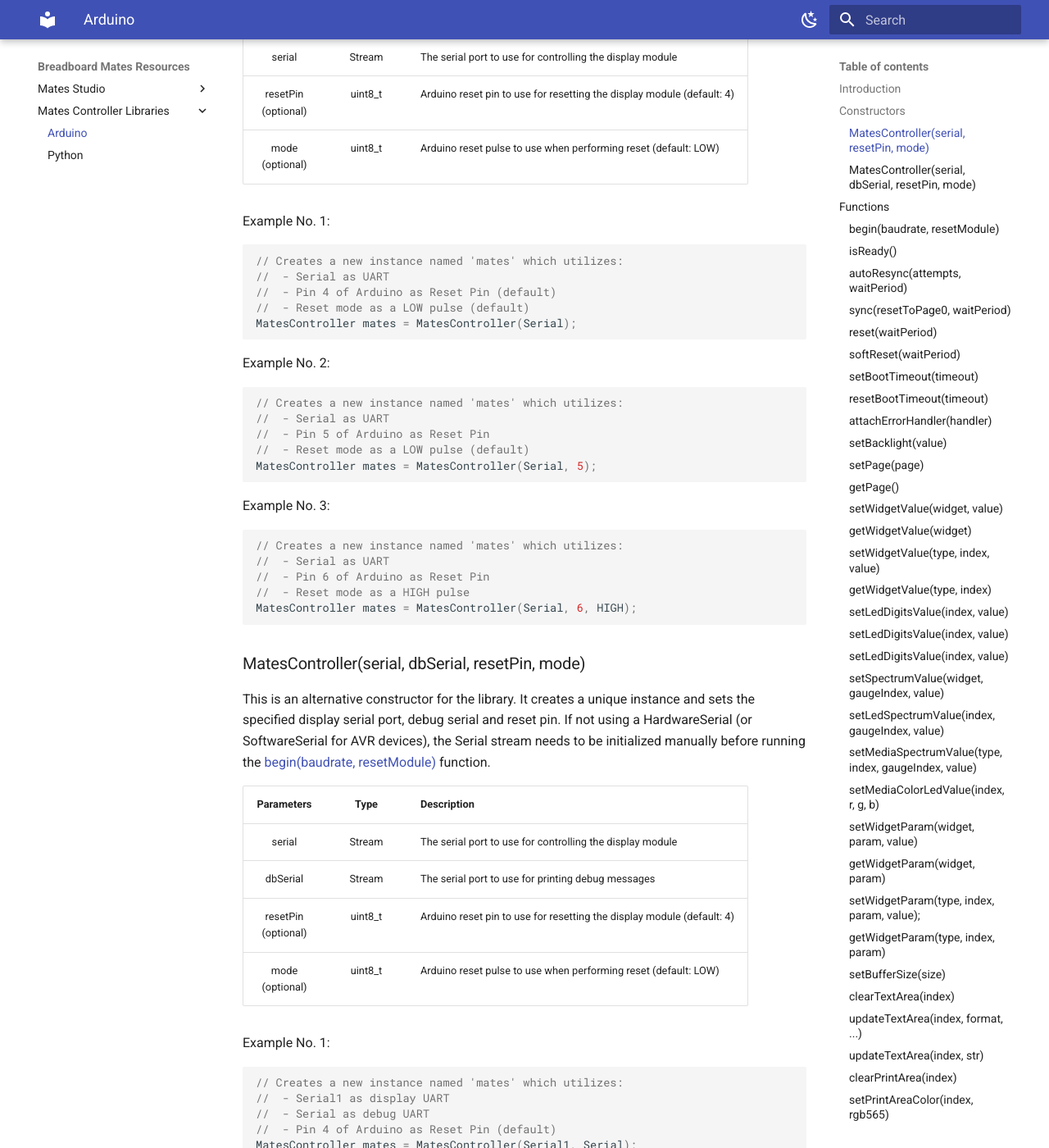
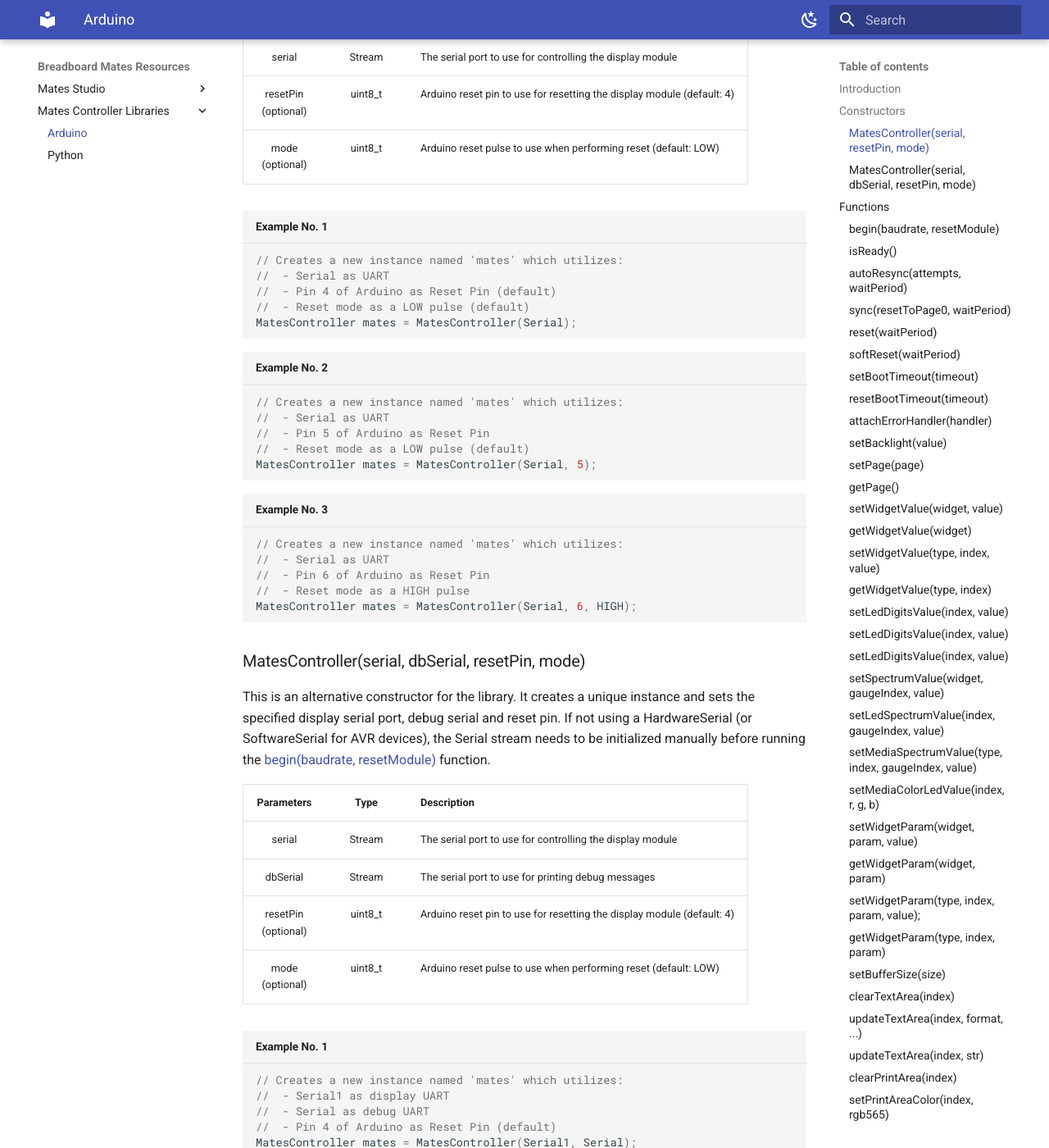
Before and after one commit to iSOLveIT/mkdocs-gen, an MkDocs documentation site: the page built from docs/controller/arduino-mates-controller.md, in a window 1280 px wide and 1400 px high, scrolled down 712 px. Shown: the whole window at 82% size. Built offline with MkDocs 1.6.1 and Material for MkDocs 9.7.7, drawn with Linux system fonts in a browser that asks for light colours; some of the changed text lies outside the part shown.

Commit message:
Changed 'Example' label to title of code blocks

````diff
--- a/docs/controller/arduino-mates-controller.md
+++ b/docs/controller/arduino-mates-controller.md
@@ -23,9 +23,7 @@
 | resetPin<br/>(optional) | uint8_t | Arduino reset pin to use for resetting the display module (default: 4) |
 | mode<br/>(optional)     | uint8_t | Arduino reset pulse to use when performing reset (default: LOW)        |
 
-Example No. 1:
-
-```cpp
+```cpp title="Example No. 1"
 // Creates a new instance named 'mates' which utilizes:
 //  - Serial as UART
 //  - Pin 4 of Arduino as Reset Pin (default)
@@ -33,9 +31,7 @@
 MatesController mates = MatesController(Serial);
 ```
 
-Example No. 2:
-
-```cpp
+``` cpp title="Example No. 2"
 // Creates a new instance named 'mates' which utilizes:
 //  - Serial as UART
 //  - Pin 5 of Arduino as Reset Pin
@@ -43,9 +39,7 @@
 MatesController mates = MatesController(Serial, 5);
 ```
 
-Example No. 3:
-
-```cpp
+```cpp title="Example No. 3"
 // Creates a new instance named 'mates' which utilizes:
 //  - Serial as UART
 //  - Pin 6 of Arduino as Reset Pin
@@ -65,9 +59,7 @@
 | resetPin<br/>(optional) | uint8_t | Arduino reset pin to use for resetting the display module (default: 4) |
 | mode<br/>(optional)     | uint8_t | Arduino reset pulse to use when performing reset (default: LOW)        |
 
-Example No. 1:
-
-```cpp
+```cpp title="Example No. 1"
 // Creates a new instance named 'mates' which utilizes:
 //  - Serial1 as display UART
 //  - Serial as debug UART
@@ -75,9 +67,7 @@
 MatesController mates = MatesController(Serial1, Serial);
 ```
 
-Example No. 2:
-
-```cpp
+```cpp title="Example No. 2"
 // Creates a new instance named 'mates' which utilizes:
 //  - Serial1 as display UART
 //  - Serial as debug UART
@@ -111,23 +101,17 @@
 
 **Return:** success or failure (_boolean_)
 
-Example No. 1:
-
-```cpp
+```cpp title="Example No. 1"
 // Initializes display serial port with 9600 (default) and resets the display
 mates.begin();
 ```
 
-Example No. 2:
-
-```cpp
+```cpp title="Example No. 2"
 // Initializes display serial port with 115200 baud and resets the display
 mates.begin(115200);
 ```
 
-Example No. 3:
-
-```cpp
+```cpp title="Example No. 3"
 // Initializes display serial port with 19200 baud and skips reset
 mates.begin(19200, false);
 ```
@@ -145,9 +129,7 @@
 
 **Return:** sync status (_boolean_)
 
-Example:
-
-```cpp
+```cpp title="Example"
 // Check if the module is in sync
 if (mates.isReady()) {
     // Write to or read from widgets
@@ -168,16 +150,12 @@
 
 **Return:** none
 
-Example No. 1:
-
-```cpp
+```cpp title="Example No. 1"
 // Setup 3 automatic attempts to resync with default timeout
 mates.autoResync(3);
 ```
 
-Example No. 2:
-
-```cpp
+```cpp title="Example No. 2"
 // Setup 5 automatic attempts to resync with 10000ms timeout
 mates.autoResync(5, 10000);
 ```
@@ -194,9 +172,7 @@
 
 **Return:** success or failure (_boolean_)
 
-Example No. 1:
-
-```cpp
+```cpp title="Example No. 1"
 // Attempts to synchronize with the display
 if (mates.sync()) {
     // Do something if synchronization was successful
@@ -205,9 +181,7 @@
 }
 ```
 
-Example No. 2:
-
-```cpp
+```cpp title="Example No. 2"
 // Attempts to synchronize with the display
 if (mates.sync(true)) {
     // Do something if synchronization was successful
@@ -217,9 +191,7 @@
 }
 ```
 
-Example No. 3:
-
-```cpp
+```cpp title="Example No. 3"
 // Attempts to synchronize with the display with a timeout of 10000
 if (mates.sync(true, 10000)) {
     // Do something if synchronization was successful
@@ -242,17 +214,13 @@
 
 **Return:** success or failure (_boolean_)
 
-Example No 1:
-
-```cpp
+```cpp title="Example No. 1"
 // Reset the display and wait for
 mates.reset(); // a period of 5 seconds (default)
                // (actually the current boot timeout which is 5s by default)
 ```
 
-Example No 2:
-
-```cpp
+```cpp title="Example No. 2"
 // Reset the display and wait for
 mates.reset(4000); // a period of 4 seconds
 ```
@@ -270,16 +238,12 @@
 
 **Return:** success or failure (_boolean_)
 
-Example No 1:
-
-```cpp
+```cpp title="Example No. 1"
 // Reset the display and wait for
 mates.softReset(); // a period of 5 seconds (default boot timeout)
 ```
 
-Example No 2:
-
-```cpp
+```cpp title="Example No. 2"
 // Reset the display and wait for
 mates.softReset(4000); // a period of 4 seconds
 ```
@@ -295,9 +259,7 @@
 
 **Return:** success or failure (_boolean_)
 
-Example:
-
-```cpp
+```cpp title="Example"
 mates.setBootTimeout(10000); // sets boot timeout to a period of 10 seconds
 ```
 
@@ -308,9 +270,7 @@
 
 **Return:** none
 
-Example:
-
-```cpp
+```cpp title="Example"
 mates.resetBootTimeout(); // resets boot timeout to the default period
 ```
 
@@ -325,9 +285,7 @@
 
 **Return:** none
 
-Example 1:
-
-```cpp
+```cpp title="Example No. 1"
 MatesController mates = MatesController(Serial);
 
 void matesErrorHandler(MatesError error) {
@@ -357,9 +315,7 @@
 }
 ```
 
-Example 2:
-
-```cpp
+```cpp title="Example No. 2"
 MatesController mates = MatesController(Serial);
 
 void matesErrorHandler(MatesError error) {
@@ -407,9 +363,7 @@
 
 **Return:** success or failure (_boolean_)
 
-Example:
-
-```cpp
+```cpp title="Example"
 mates.setBacklight(7); // Set backlight value to 7
 ```
 
@@ -424,9 +378,7 @@
 
 **Return:** success or failure (_boolean_)
 
-Example:
-
-```cpp
+```cpp title="Example"
 mates.setPage(1); // Navigate to Page1
 ```
 
@@ -437,9 +389,7 @@
 
 **Return:** Active page index (_uint16_t_)
 
-Example:
-
-```cpp
+```cpp title="Example"
 uint16_t activePage = mates.getPage(); // Query active page
 ```
 
@@ -455,9 +405,7 @@
 
 **Return:** success or failure (_boolean_)
 
-Example:
-
-```cpp
+```cpp title="Example"
 mates.setWidgetValue(MediaGaugeB0, 50); // Set value of MediaGaugeB0 to 50
 ```
 
@@ -476,9 +424,7 @@
 
 **Return:** Value of the specified **widget** (_int16_t_)
 
-Example:
-
-```cpp
+```cpp title="Example"
 // Query the current value of MediaLed4
 int16_t widgetVal = mates.getWidgetValue(MediaLed4);
 ```
@@ -500,9 +446,7 @@
 
 **Return:** success or failure (_boolean_)
 
-Example:
-
-```cpp
+```cpp title="Example"
 // Set value of MediaGaugeB0 to 50
 mates.setWidgetValue(MATES_MEDIA_GAUGE_B, 0, 50);
 ```
@@ -524,9 +468,7 @@
 
 **Return:** Value of the specified widget (_int16_t_)
 
-Example:
-
-```cpp
+```cpp title="Example"
 // Query the current value of MediaLed4
 int16_t widgetVal = mates.getWidgetValue(MATES_MEDIA_LED, 4);
 ```
@@ -548,9 +490,7 @@
 
 **Return:** success or failure (_boolean_)
 
-Example:
-
-```cpp
+```cpp title="Example"
 mates.setLedDigitsValue(0, 1234); // Set value of LedDigits0 to 1234
 ```
 
@@ -571,9 +511,7 @@
 
 **Return:** success or failure (_boolean_)
 
-Example:
-
-```cpp
+```cpp title="Example"
 mates.setLedDigitsValue(0, 602214076); // Set value of LedDigits0 to 602214076
 ```
 
@@ -593,9 +531,7 @@
 
 **Return:** success or failure (_boolean_)
 
-Example:
-
-```cpp
+```cpp title="Example"
 // Set value of LedDigits1 to 3.1416
 mates.setLedDigitsValue(LedDigits1, 3.1416);
 ```
@@ -617,9 +553,7 @@
 
 **Return:** success or failure (_boolean_)
 
-Example:
-
-```cpp
+```cpp title="Example"
 // Set value of gauge index 2 of LedSpectrum5 to 64
 mates.setSpectrumValue(LedSpectrum5, 2, 64);
 ```
@@ -641,9 +575,7 @@
 
 **Return:** success or failure (_boolean_)
 
-Example:
-
-```cpp
+```cpp title="Example"
 // Set value of gauge index 2 of LedSpectrum5 to 64
 mates.setLedSpectrumValue(5, 2, 64);
 ```
@@ -661,9 +593,7 @@
 
 **Return:** success or failure (_boolean_)
 
-Example:
-
-```cpp
+```cpp title="Example"
 // Set value of gauge index 3 of MediaSpectrum4 to 48
 mates.setMediaSpectrumValue(4, 3, 48);
 ```
@@ -682,9 +612,7 @@
 
 **Return:** success or failure (_boolean_)
 
-Example:
-
-```cpp
+```cpp title="Example"
 mates.setMediaColorLedValue(3, 255, 0, 0); // Set value of MediaColorLed3 to RED
 ```
 
@@ -705,9 +633,7 @@
 
 **Return:** success or failure (_boolean_)
 
-Example:
-
-```cpp
+```cpp title="Example"
 // Set GaugeA3's Background color to BLACK
 mates.setWidgetParam(GaugeA3, MATES_GAUGE_A_BG_COLOR, BLACK);
 ```
@@ -724,9 +650,7 @@
 
 **Return:** The current _param_ value of the _widget_ (int16_t)
 
-Example:
-
-```cpp
+```cpp title="Example"
 // Query the background color of GaugeA3
 int16_t paramVal = mates.getWidgetParam(GaugeA3, MATES_GAUGE_A_BG_COLOR);
 ```
@@ -745,9 +669,7 @@
 
 **Return:** success or failure (_boolean_)
 
-Example:
-
-```cpp
+```cpp title="Example"
 // Set GaugeA3's Background color to BLACK
 mates.setWidgetParam(MATES_GAUGE_A, 3, MATES_GAUGE_A_BG_COLOR, BLACK);
 ```
@@ -765,9 +687,7 @@
 
 **Return:** The current _param_ value of the widget (int16_t)
 
-Example:
-
-```cpp
+```cpp title="Example"
 // Query the background color of GaugeA3
 int16_t paramVal = mates.getWidgetParam(MATES_GAUGE_A, 3, MATES_GAUGE_A_BG_COLOR);
 ```
@@ -783,9 +703,7 @@
 
 **Return:** success or failure (boolean)
 
-Example:
-
-```cpp
+```cpp title="Example"
 // Increase buffer size to a maximum of 100 characters
 // including the null terminator
 mates.setBufferSize(100);
@@ -802,9 +720,7 @@
 
 **Return:** success or failure (_boolean_)
 
-Example:
-
-```cpp
+```cpp title="Example"
 mates.clearTextArea(6); // Clear TextArea6
 ```
 
@@ -821,15 +737,11 @@
 
 **Return:** success or failure (_boolean_)
 
-Example No. 1:
-
-```cpp
+```cpp title="Example No. 1"
 mates.updateTextArea(2, "Mates"); // Update TextArea2 to "Mates"
 ```
 
-Example No. 2:
-
-```cpp
+```cpp title="Example No. 2"
 int value = 76;
 mates.updateTextArea(3, "Value is %d", 76); // Print value to TextArea3
 ```
@@ -846,9 +758,7 @@
 
 **Return:** success or failure (_boolean_)
 
-Example:
-
-```cpp
+```cpp title="Example"
 String str = "Mates";
 mates.updateTextArea(2, str); // Update TextArea2 to 'str'
 ```
@@ -864,9 +774,7 @@
 
 **Return:** success or failure (_boolean_)
 
-Example:
-
-```cpp
+```cpp title="Example"
 mates.clearPrintArea(5); // Clear PrintArea5
 ```
 
@@ -882,9 +790,7 @@
 
 **Return:** success or failure (_boolean_)
 
-Example:
-
-```cpp
+```cpp title="Example"
 // Set print color of PrintArea4 to RED (0xF800)
 mates.setPrintAreaColor(4, 0xF800);
 ```
@@ -903,9 +809,7 @@
 
 **Return:** success or failure (_boolean_)
 
-Example:
-
-```cpp
+```cpp title="Example"
 mates.setPrintAreaColor(7, 0, 255, 0); // Set print color of PrintArea7 to GREEN
 ```
 
@@ -922,9 +826,7 @@
 
 **Return:** success or failure (_boolean_)
 
-Example:
-
-```cpp
+```cpp title="Example"
 int8_t data[] = {0xF8, 0x7F, 0x1F};
 mates.appendToPrintArea(7, data, 3); // Append data to PrintArea7
 ```
@@ -942,15 +844,11 @@
 
 **Return:** success or failure (_boolean_)
 
-Example No. 1:
-
-```cpp
+```cpp title="Example No. 1"
 mates.appendToPrintArea(8, "Mates"); // Append "Mates" to PrintArea8
 ```
 
-Example No. 2:
-
-```cpp
+```cpp title="Example No. 2"
 int value = 108;
 // Append value as text to PrintArea9
 mates.appendToPrintArea(9, "Value: %d", 108);
@@ -968,9 +866,7 @@
 
 **Return:** success or failure (_boolean_)
 
-Example:
-
-```cpp
+```cpp title="Example"
 String str = "Mates";
 mates.appendToPrintArea(2, str); // // Append 'str' to PrintArea2
 ```
@@ -988,9 +884,7 @@
 
 **Return:** success or failure (_boolean_)
 
-Example:
-
-```cpp
+```cpp title="Example"
 int16_t data[] = {0xF8, 0x7F, 0x1F};
 mates.appendToScope(7, data, 3); // Append data to Scope7
 ```
@@ -1008,15 +902,11 @@
 
 **Return:** success or failure (_boolean_)
 
-Example No. 1:
-
-```cpp
+```cpp title="Example No. 1"
     mates.updateDotMatrix(8, "Mates"); // Update DotMatrix0 to "Mates"
 ```
 
-Example No. 2:
-
-```cpp
+```cpp title="Example No. 2"
 int value = 108;
 mates.updateDotMatrix(9, "Value: %d", 108); // Update DotMatrix0 to show value
 ```
@@ -1033,9 +923,7 @@
 
 **Return:** success or failure (_boolean_)
 
-Example:
-
-```cpp
+```cpp title="Example"
 String str = "Mates";
 mates.updateDotMatrix(2, str); // Update DotMatrix2 to 'str'
 ```
@@ -1047,9 +935,7 @@
 
 **Return:** Number of recorder button events (uint16_t)
 
-Example:
-
-```cpp
+```cpp title="Example"
 // Query the number of button events recorded
 uint16_t btnEvents = mates.getButtonEventCount();
 ```
@@ -1061,9 +947,7 @@
 
 **Return:** Widget ID of the next event button (int16_t)
 
-Example:
-
-```cpp
+```cpp title="Example"
 // If there is any event recorded
 if (mates.getButtonEventCount() > 0) {
     int16_t button = mates.getNextButtonEvent();
@@ -1085,9 +969,7 @@
 
 **Return:** Number of recorder swipe events (uint16_t)
 
-Example:
-
-```cpp
+```cpp title="Example"
 // Query the number of swipe events recorded
 uint16_t swipeEvents = mates.getSwipeEventCount();
 ```
@@ -1099,9 +981,7 @@
 
 **Return:** Swipe event (int16_t)
 
-Example:
-
-```cpp
+```cpp title="Example"
 // If there is any event recorded
 if (mates.getSwipeEventCount() > 0) {
     int16_t swipe = mates.getNextSwipeEvent();
@@ -1124,9 +1004,7 @@
 
 **Return:** Version Information (_String_)
 
-Example:
-
-```cpp
+```cpp title="Example"
 // Get the library version number as string
 String matesVersion = mates.getVersion();
 ```
@@ -1138,9 +1016,7 @@
 
 **Return:** Compatibility Version Information (_String_)
 
-Example:
-
-```cpp
+```cpp title="Example"
 // Get the library version number as string
 String matesVersion = mates.getVersion();
 ```
@@ -1152,9 +1028,7 @@
 
 **Return:** none
 
-Example:
-
-```cpp
+```cpp title="Example"
 // Prints library version and compatible Mates Studio version to debug serial
 mates.printVersion();
 ```
@@ -1164,9 +1038,7 @@
 
 This function can be used to investigate errors that occurred while controlling the display module. Detailed information of the possible errors is discussed in [here](keywords/errors.md).
 
-Example:
-
-```cpp
+```cpp title="Example"
 // Checks the last error that occurred
 int error = mates.getError();
 if (error == MATES_ERROR_NONE) {
````
